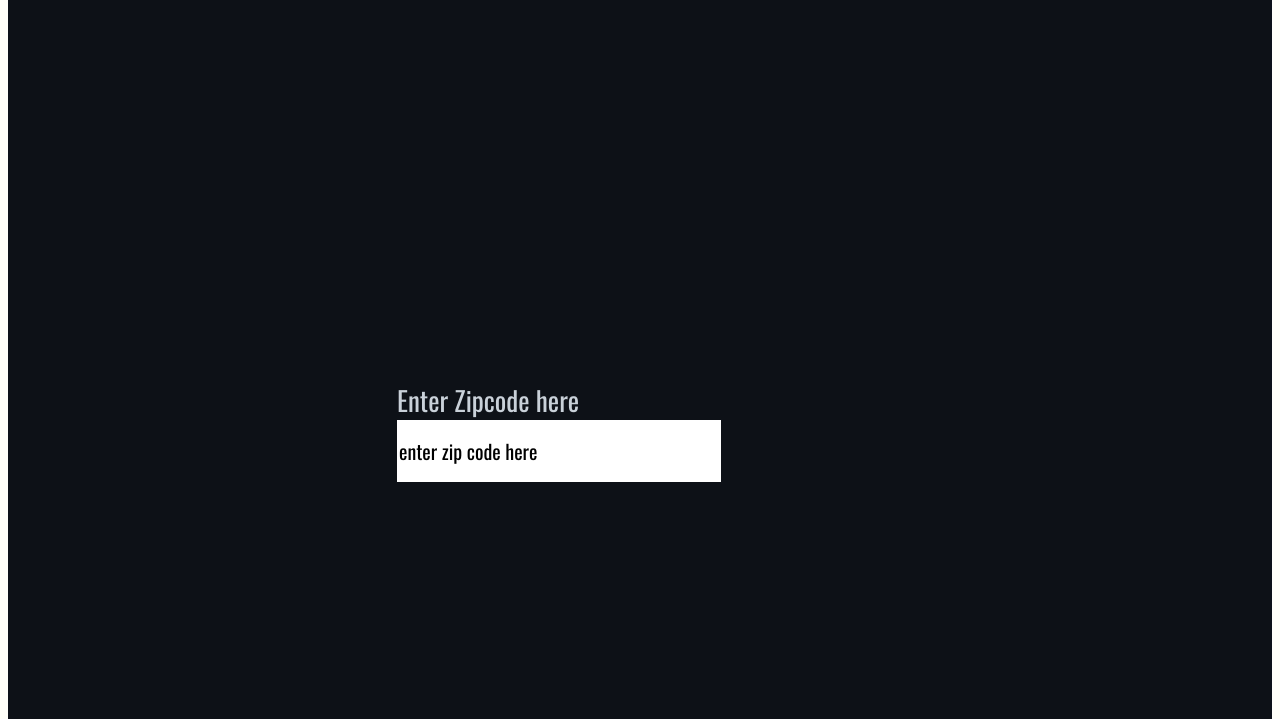
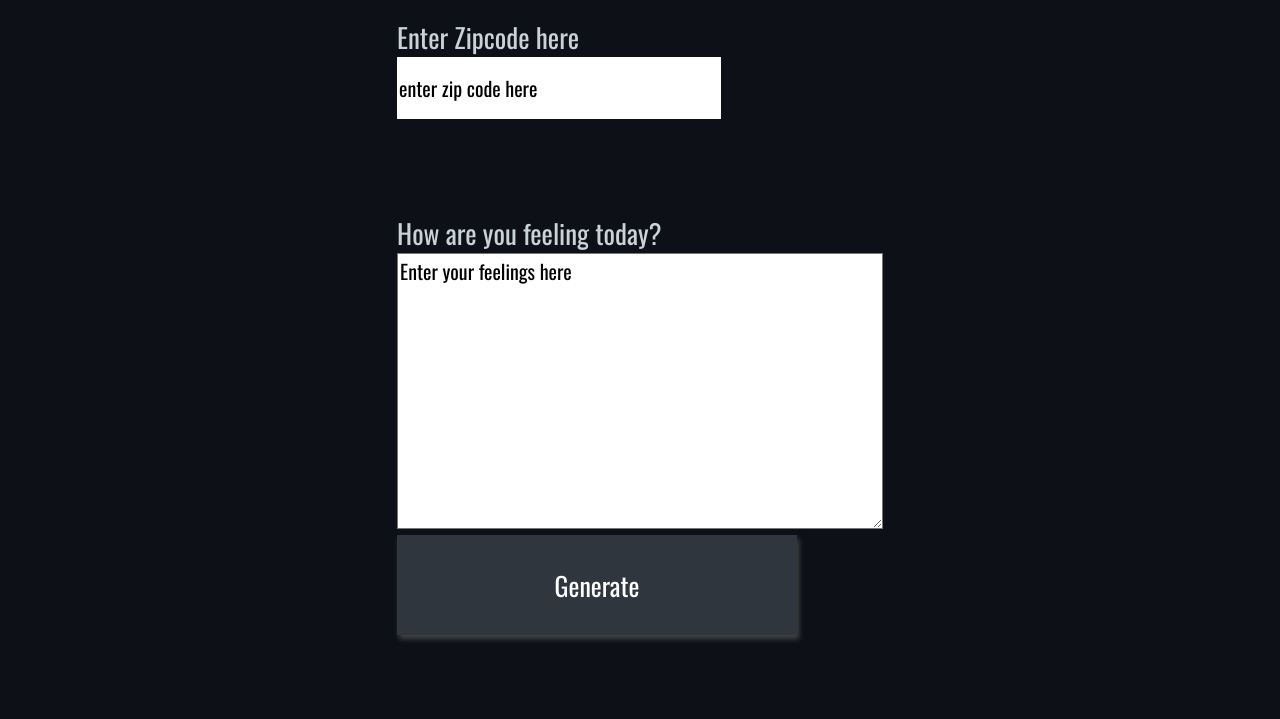
Before and after one commit to MuhammadMahmoud/weather-journal-app, a plain HTML site: page website/index.html in a window 1280 px wide. Shown: the part 125-844 px from the top of the page. Drawn offline with nearby package versions, Linux system fonts and the light colour scheme; a web font is replaced by a local one.

Commit message:
Styling
modifiactions

```diff
--- a/website/index.html
+++ b/website/index.html
@@ -2,6 +2,8 @@
 <html>
 <head>
 <meta charset="UTF-8">
+<meta name="viewport" content="width=device-width, initial-scale=1.0">
+<meta http-equiv="X-UA-Compatible" content="ie=edge">
 <title>Weather Journal</title>
 <link href="https://fonts.googleapis.com/css?family=Oswald:400,600,700|Ranga:400,700&display=swap" rel="stylesheet">
 <link rel="stylesheet" href="style.css">
--- a/website/style.css
+++ b/website/style.css
@@ -1,13 +1,13 @@
 body{
-    background: #fffff8;
+    background: #0D1117;
     font-family: -apple-system, BlinkMacSystemFont, sans-serif;
 }
 
 #app{
     display: grid;
-    grid-auto-rows: minmax(150px, auto);
+    grid-auto-rows: minmax(40px, auto);
     /* grid-template-columns:  */
-    height:280vh;
+    height:120vh;
     background: #0D1117;
     color: #C9D1D9;
     justify-content: center;
```
